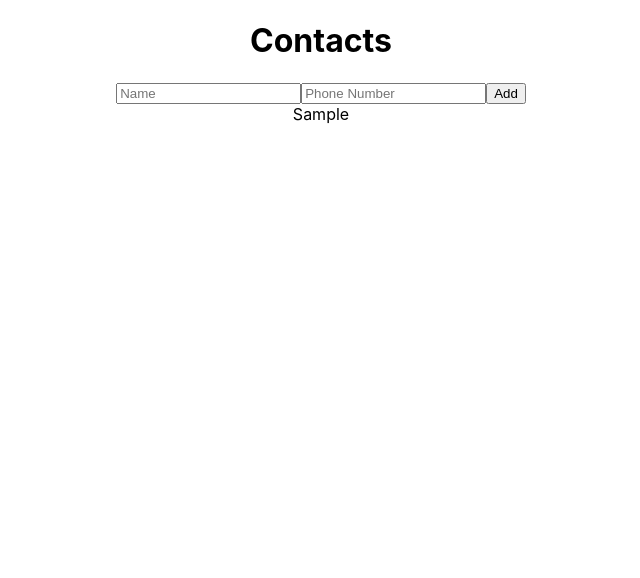
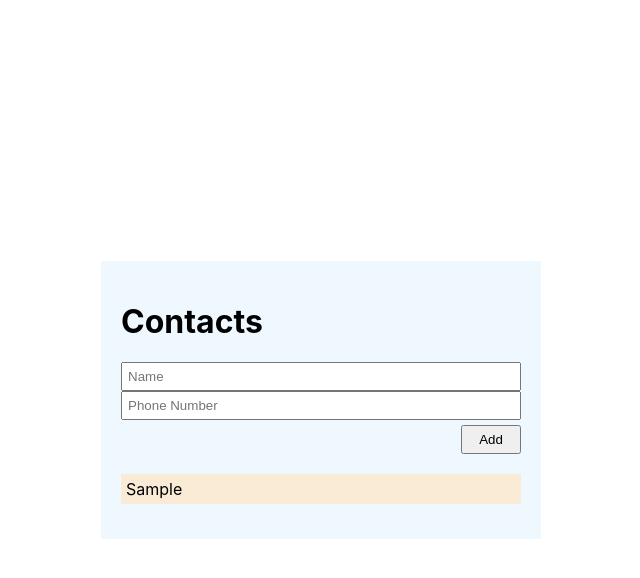
Before and after one commit to ardacoskun/ContactsApp-React-Redux, a React (Create React App) app: page / in a window 1280 px wide. Both pictures are taken after typing "Sample", "Sample" into the empty fields and a click on the button "Add". Shown: the top 578 px of the page, without its empty margins (319-959 px from the left). Built offline with nearby package versions, Linux system fonts and the light colour scheme.

Commit message:
app styles added

```diff
--- a/src/components/Contacts/Form.js
+++ b/src/components/Contacts/Form.js
@@ -38,7 +38,9 @@
           onChange={(e) => setNumber(e.target.value)}
           placeholder="Phone Number"
         />
-        <button type="submit">Add</button>
+        <div className="btn">
+          <button type="submit">Add</button>
+        </div>
       </form>
     </div>
   );
--- a/src/components/Contacts/Item.js
+++ b/src/components/Contacts/Item.js
@@ -1,7 +1,7 @@
 import React from "react";
 
 const Item = ({ contact }) => {
-  return <div>{contact.name}</div>;
+  return <li>{contact.name}</li>;
 };
 
 export default Item;
--- a/src/components/Contacts/List.js
+++ b/src/components/Contacts/List.js
@@ -6,10 +6,10 @@
   const contacts = useSelector(contactSelectors.selectAll);
 
   return (
-    <div>
+    <ul className="list">
       {contacts.length > 0 &&
         contacts.map((contact) => <Item key={contact.id} contact={contact} />)}
-    </div>
+    </ul>
   );
 };
 
--- a/src/components/Contacts/index.js
+++ b/src/components/Contacts/index.js
@@ -4,11 +4,11 @@
 
 const Contacts = () => {
   return (
-    <>
+    <div id="container">
       <h1>Contacts</h1>
       <Form />
       <List />
-    </>
+    </div>
   );
 };
 
--- a/src/index.css
+++ b/src/index.css
@@ -17,4 +17,53 @@
   align-items: center;
   justify-content: center;
   flex-direction: column;
+  min-height: 100vh;
 }
+
+#container {
+  width: 400px;
+  background-color: aliceblue;
+  padding: 20px;
+}
+
+input {
+  width: 100%;
+  padding: 5px;
+  box-sizing: border-box; /* sağ sol hizalaması */
+  -webkit-box-sizing: border-box;
+  -moz-box-sizing: border-box;
+}
+
+ul,
+li {
+  margin: 0;
+  padding: 0;
+  list-style-type: none;
+}
+
+.list {
+  margin: 15px 0;
+}
+
+.list > li {
+  background-color: antiquewhite;
+  padding: 5px;
+  margin-bottom: 2px;
+  display: flex;
+  justify-content: space-between;
+}
+
+.btn {
+  display: flex;
+  justify-content: flex-end;
+  padding: 5px 0;
+}
+
+.btn > button {
+  padding: 5px;
+  width: 60px;
+}
+
+button {
+  cursor: pointer;
+}
```
